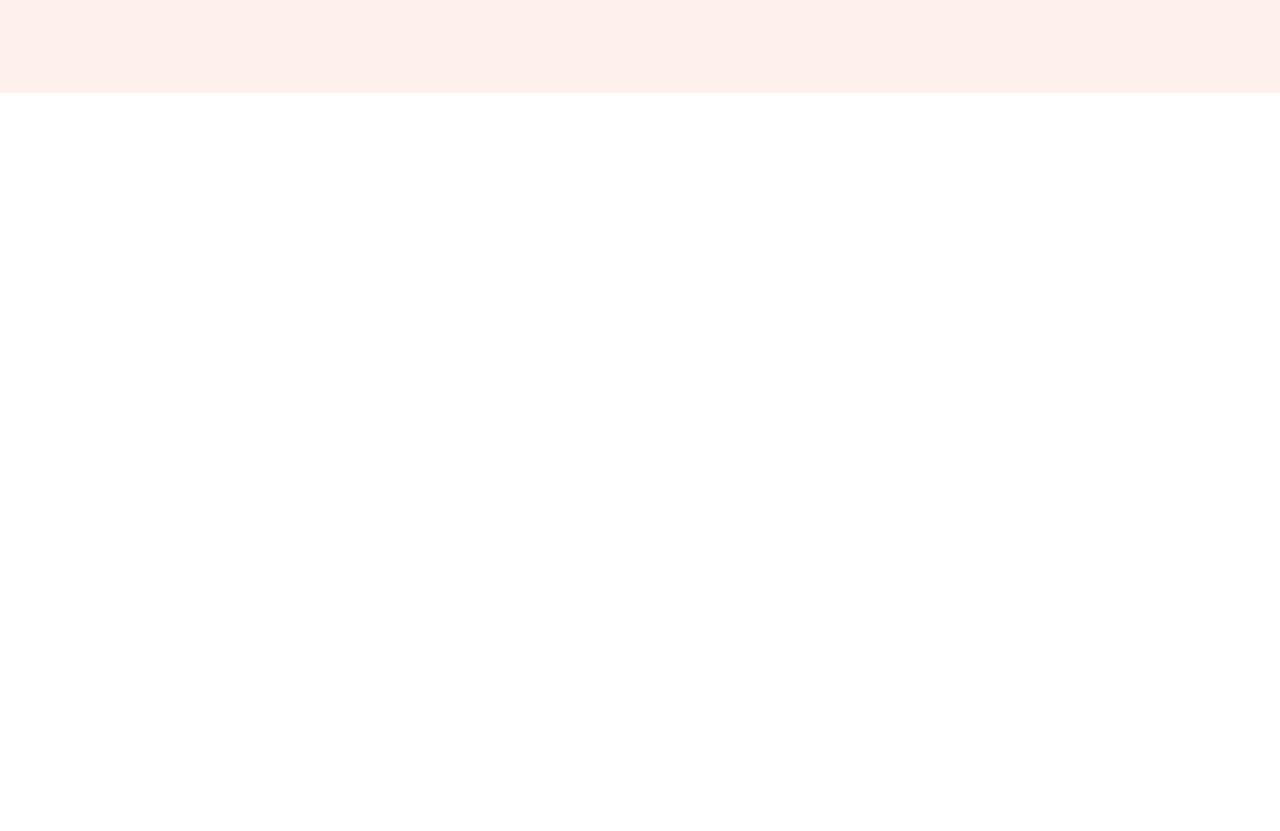
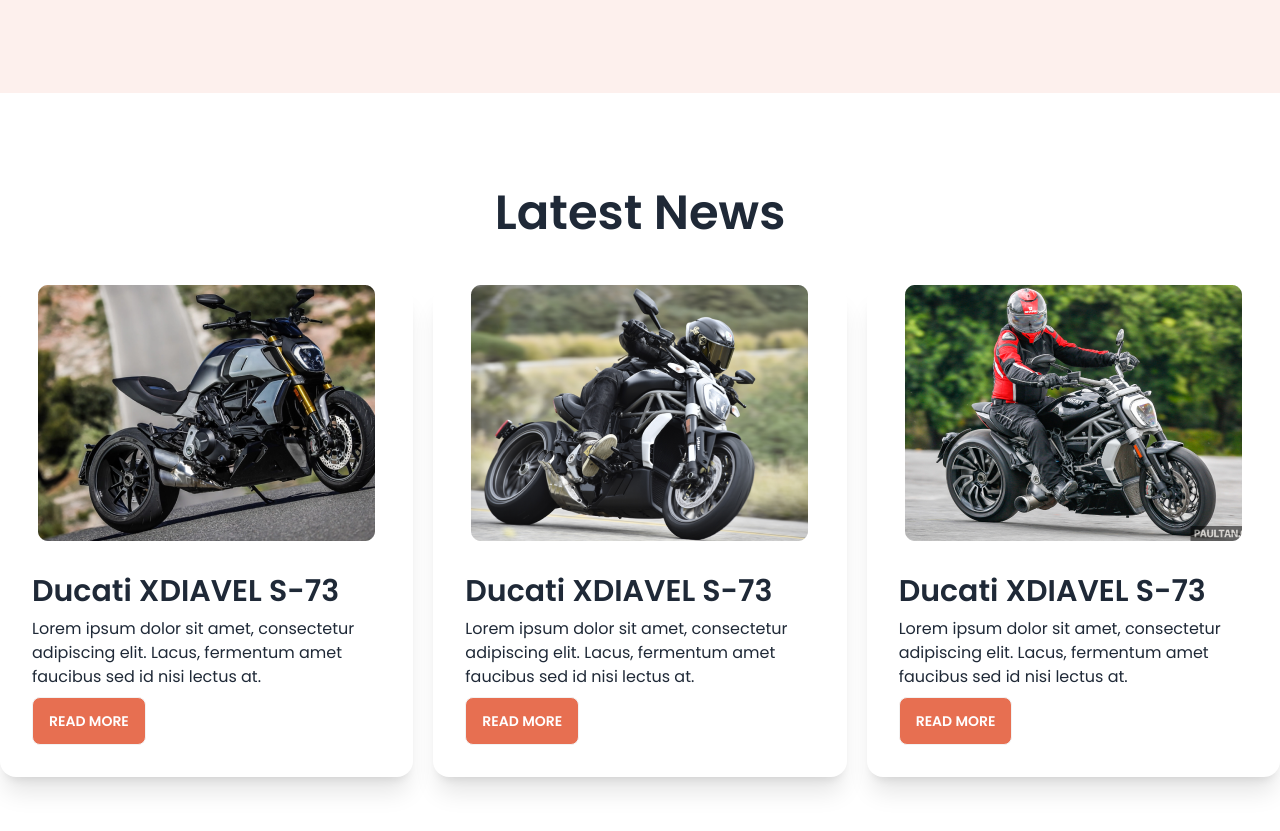
Before and after one commit to abdullahabutasneem/biker-zone-website-daisy-ui, a plain HTML site: page index.html in a window 1280 px wide. Shown: the part 529-1360 px from the top of the page. Before the commit the page ends 800 px from the top, so only its background shows below. Drawn offline with nearby package versions, Linux system fonts and the light colour scheme.

Commit message:
latest news work done

```diff
--- a/index.html
+++ b/index.html
@@ -166,7 +166,59 @@
     </header>
 
     <main class="md:container md:mx-auto">
+        <!-- featured bike  -->
+        <!-- latest news  -->
+        <section class="my-24">
+            <h3 class="text-5xl mb-12 font-semibold text-center">Latest News</h3>
+            <div class="grid grid-cols-1 md:grid-cols-2 lg:grid-cols-3 gap-5">
+                <!-- first card -->
+                <div class="card bg-base-100 shadow-xl">
+                    <figure><img src="/images/others/latest1.png" alt="Shoes" /></figure>
+                    <div class="card-body">
+                        <h2 class="card-title text-3xl">Ducati XDIAVEL S-73</h2>
+                        <p>
+                            Lorem ipsum dolor sit amet, consectetur adipiscing elit. Lacus, fermentum amet faucibus sed
+                            id nisi lectus at.
+                        </p>
+                        <div class="card-actions">
+                            <button class="btn bg-bike-primary text-white">Read More</button>
+                        </div>
+                    </div>
+                </div>
 
+                <!-- second card  -->
+
+                <div class="card bg-base-100 shadow-xl">
+                    <figure><img src="/images/others/latest2.png" alt="Shoes" /></figure>
+                    <div class="card-body">
+                        <h2 class="card-title text-3xl">Ducati XDIAVEL S-73</h2>
+                        <p>
+                            Lorem ipsum dolor sit amet, consectetur adipiscing elit. Lacus, fermentum amet faucibus sed
+                            id nisi lectus at.
+                        </p>
+                        <div class="card-actions">
+                            <button class="btn bg-bike-primary text-white">Read More</button>
+                        </div>
+                    </div>
+                </div>
+
+                <!-- third card  -->
+
+                <div class="card  bg-base-100 shadow-xl">
+                    <figure><img src="/images/others/latest3.png" alt="Shoes" /></figure>
+                    <div class="card-body">
+                        <h2 class="card-title text-3xl">Ducati XDIAVEL S-73</h2>
+                        <p>
+                            Lorem ipsum dolor sit amet, consectetur adipiscing elit. Lacus, fermentum amet faucibus sed
+                            id nisi lectus at.
+                        </p>
+                        <div class="card-actions">
+                            <button class="btn bg-bike-primary text-white">Read More</button>
+                        </div>
+                    </div>
+                </div>
+            </div>
+        </section>
     </main>
 
     <footer>
```
